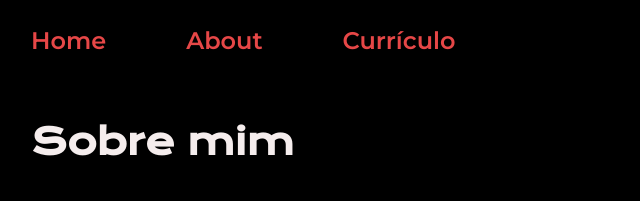
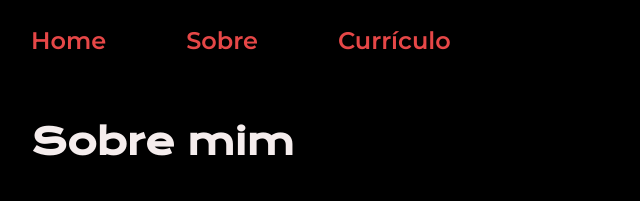
Before and after one commit to Luan-de-Amorim/portfolio, a plain HTML site: page about.html in a window 1280 px wide. Shown: the top 201 px of the page, 161-801 px from the left. Drawn offline with nearby package versions, Linux system fonts and the light colour scheme.

Commit message:
about.html

```diff
--- a/about.html
+++ b/about.html
@@ -3,14 +3,14 @@
 <head>
     <meta charset="UTF-8">
     <meta name="viewport" content="width=device-width, initial-scale=1.0">
-    <title>Sobre mim</title>
+    <title>Sobre</title>
     <link rel="stylesheet" href="./styles/style.css">
 </head>
 <body>
     <header class="cabecalho">
         <nav class="cabecalho__menu">
             <a class="cabecalho__menu__link" href="index.html">Home</a>
-            <a class="cabecalho__menu__link" href="about.html">About</a>
+            <a class="cabecalho__menu__link" href="about.html">Sobre</a>
             <a class="cabecalho__menu__link" href="curriculo.html">Currículo</a>
         </nav>
     </header>
```
